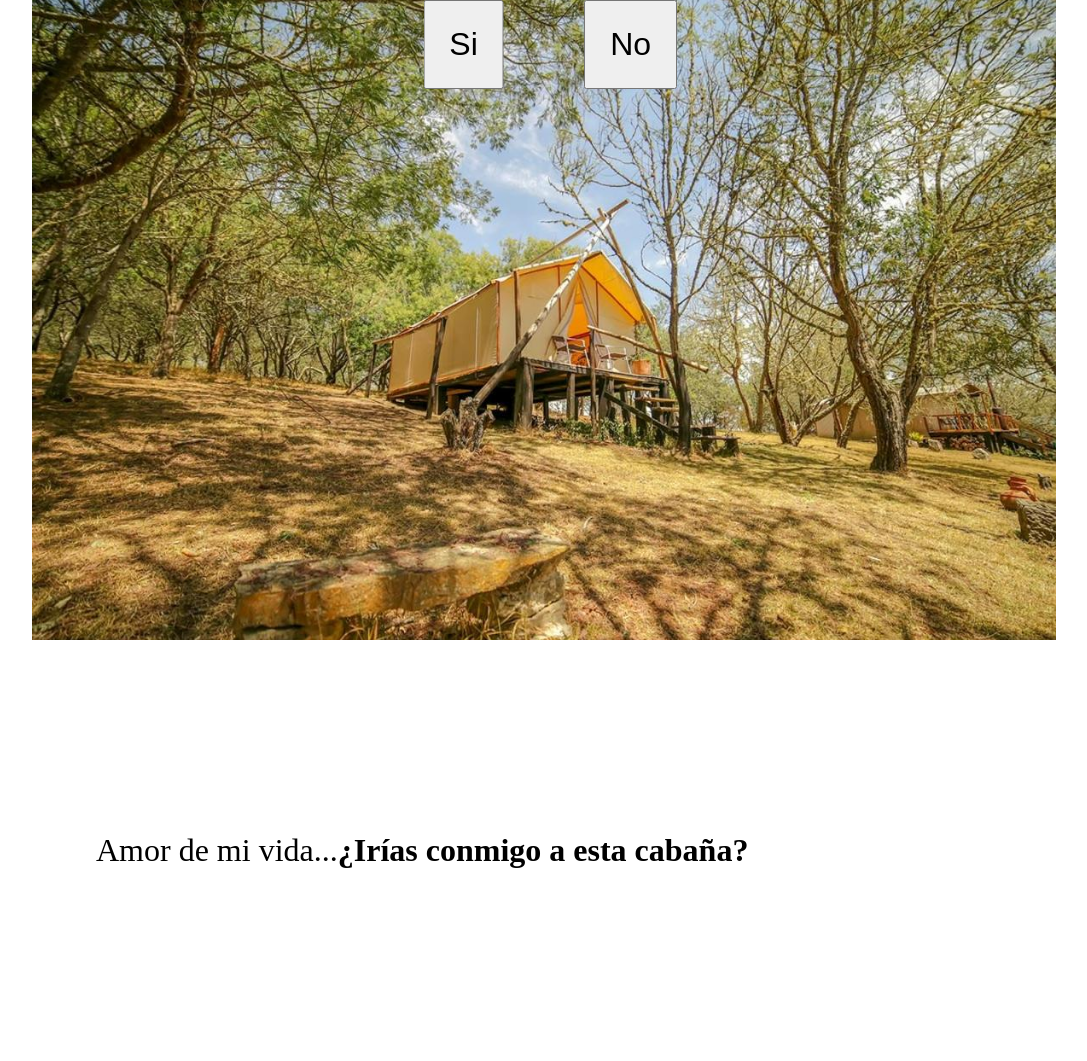
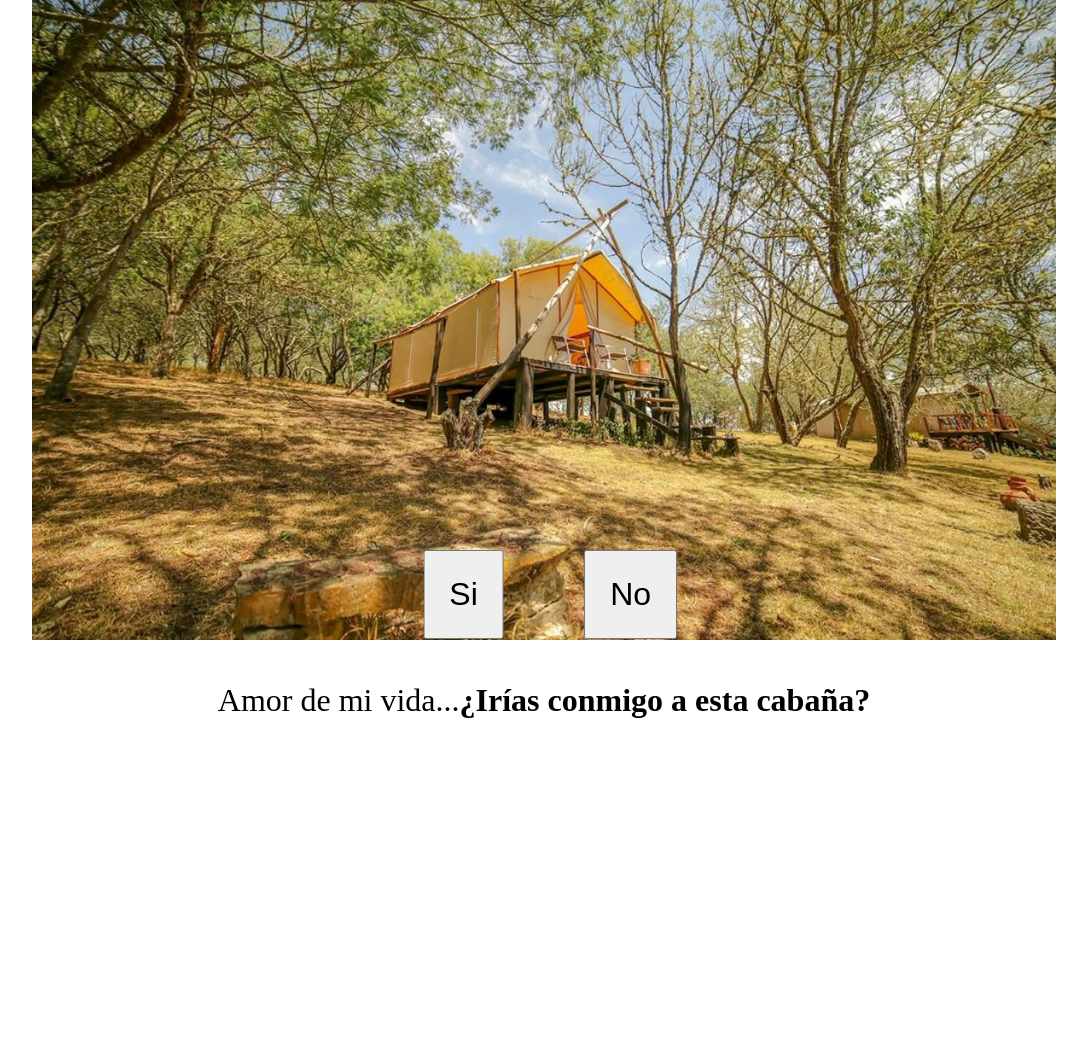
Before and after one commit to djatwz/propuesta, a plain HTML site: page index.html in a window 1280 px wide. Shown: the whole page, without its empty margins (96-1183 px from the left). After the commit the page ends 911 px from the top, so only its background shows below. Drawn offline with Linux system fonts and the light colour scheme.

Commit message:
Update estilos.css

```diff
--- a/estilos.css
+++ b/estilos.css
@@ -16,6 +16,11 @@
 
 
 }
+.text {
+    margin-top: -40px;
+    text-align: center;
+
+}
 
 p{
     font-size: xx-large;
@@ -25,7 +30,8 @@ p{
 
 button{
     font-size: xx-large;
-    padding: 0.75em;
+    padding: 0.25em;
+    margin-top: 132px;
 }
 
 #yesBtn{
@@ -35,3 +41,49 @@ button{
 #noBtn{
     position: absolute;
 }
+
+@media(min-width: 950px){
+    *{
+        margin: 0;
+
+    }
+
+
+    .contenedor{
+
+        width: 100vw;
+        height: 50vw;
+        text-align: center;
+        background: url(cabaña.jpg);
+        background-repeat: no-repeat;
+        background-size: 80%;
+        background-position: center;
+
+
+    }
+    .text {
+        margin-top: -150px;
+
+    }
+
+    p{
+        font-size: xx-large;
+        padding: 15%;
+        color: rgb(0, 0, 0);
+    }
+
+    button{
+        font-size: xx-large;
+        padding: 0.75em;
+        margin-top: 550px;
+    }
+
+    #yesBtn{
+        transform: translate(-100%,0);
+    }
+
+    #noBtn{
+        position: absolute;
+    }
+
+}
```
